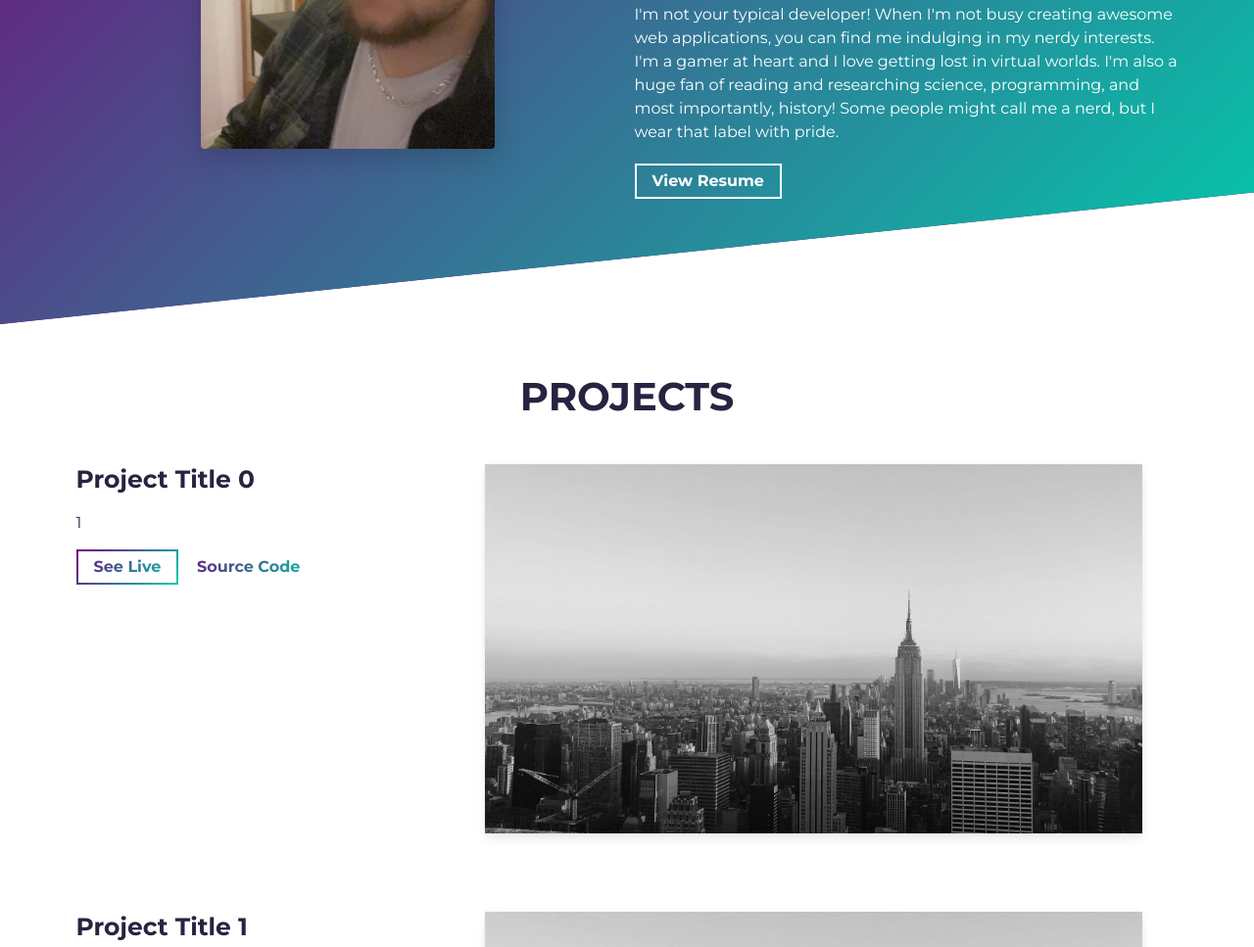
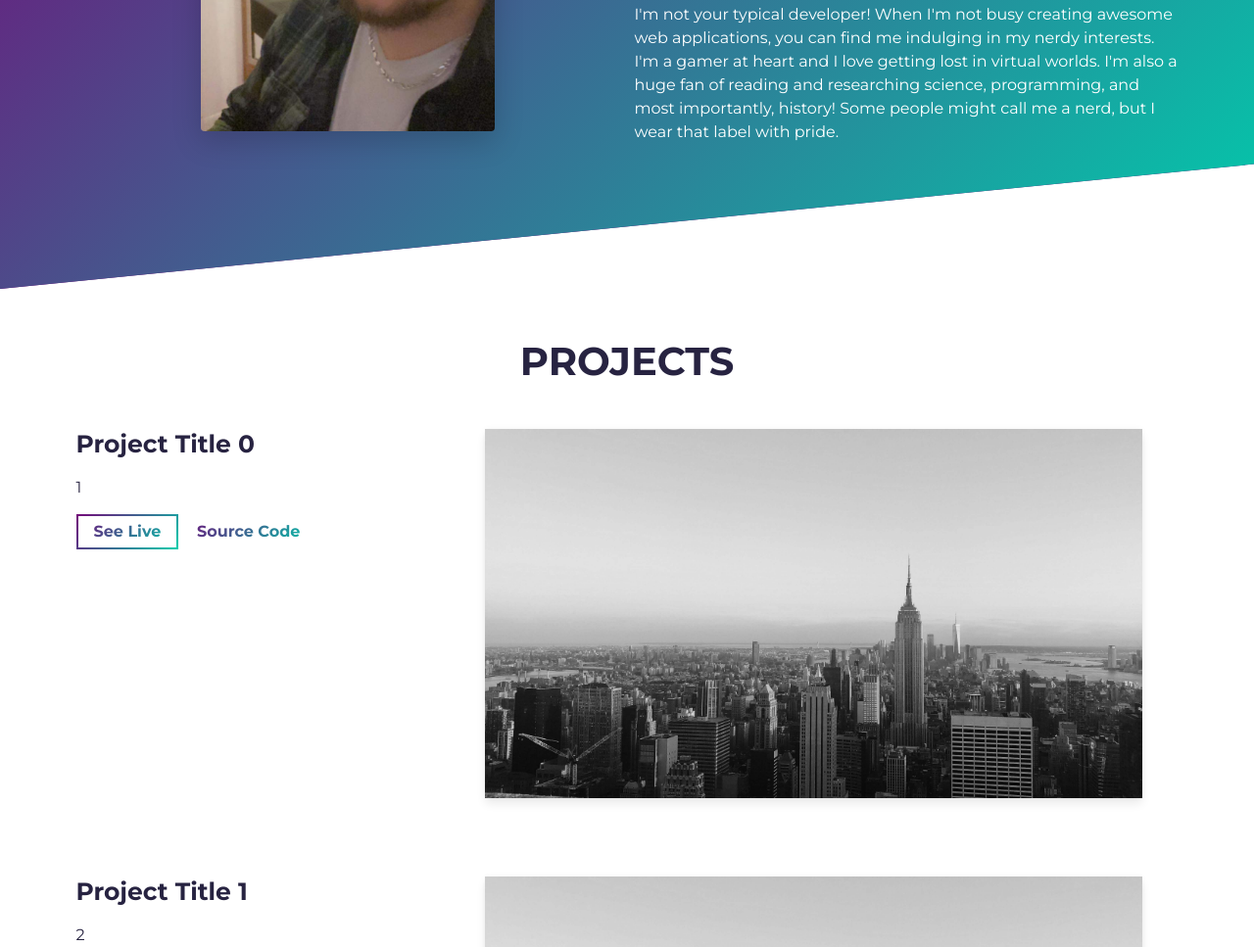
Before and after one commit to thugbunnys/thuggy, a website built with Parcel: page src/index.html in a window 1280 px wide. Shown: the part 1142-2109 px from the top of the page at 98% size. Built offline with nearby package versions, Linux system fonts and the light colour scheme.

Commit message:
Update index.html

```diff
--- a/src/index.html
+++ b/src/index.html
@@ -87,14 +87,7 @@
                 but I wear that label with pride.
               </p>
               <span class="d-flex mt-3">
-                <a
-                  rel="noreferrer"
-                  target="_blank"
-                  class="cta-btn cta-btn--resume"
-                  href="assets/resume.pdf"
-                >
-                  View Resume
-                </a>
+
               </span>
             </div>
           </div>
```
